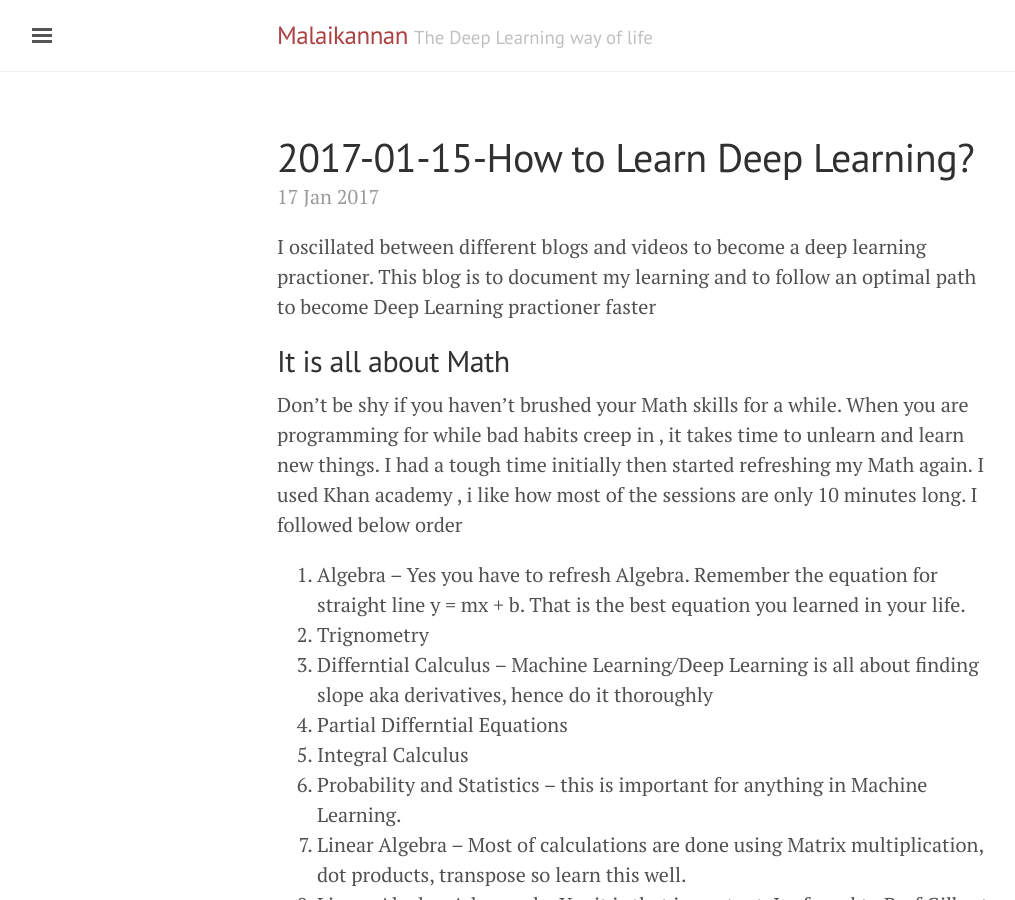
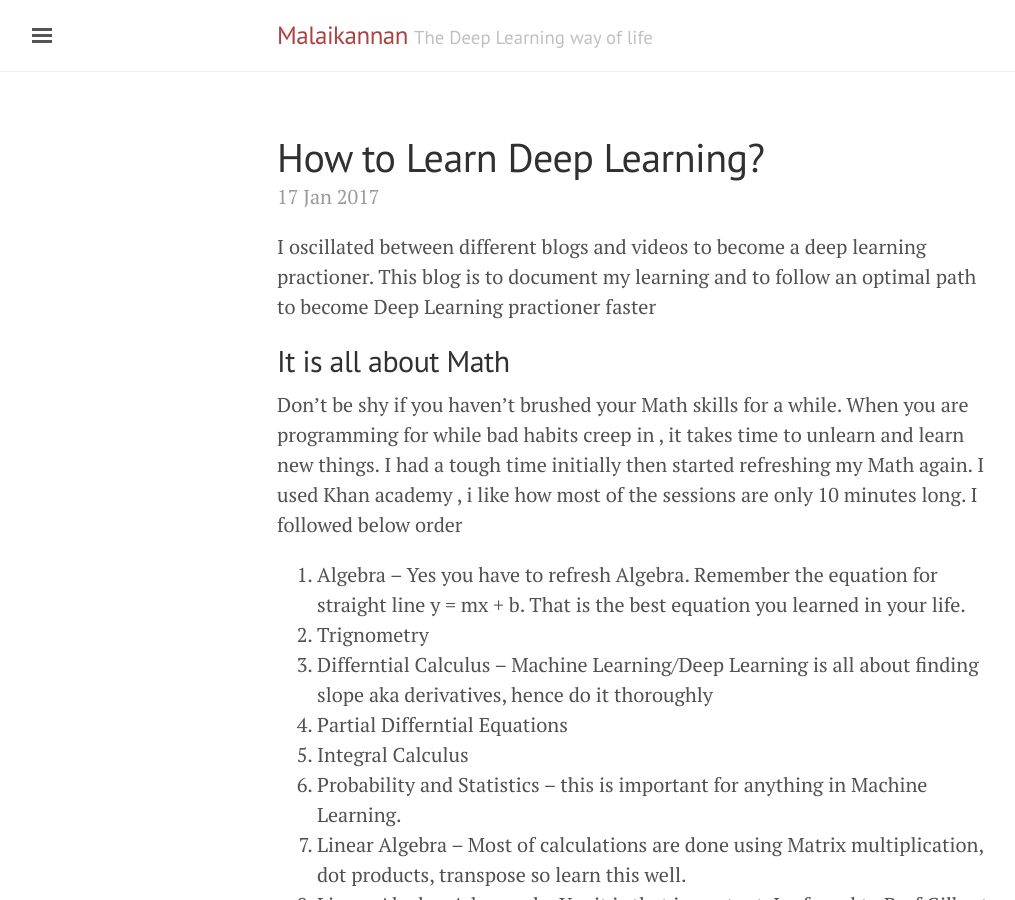
Before and after one commit to malaikannan/malaikannan.github.io, a Jekyll site: the page built from _posts/2017-01-16-how-to-learn-deep-learning.markdown, in a window 1280 px wide and 900 px high. Shown: the whole window, without its empty margins (3-1018 px from the left). Built offline with Jekyll 4.4.1, drawn with Linux system fonts in a browser that asks for light colours.

Commit message:
updated title

```diff
--- a/_posts/2017-01-16-how-to-learn-deep-learning.markdown
+++ b/_posts/2017-01-16-how-to-learn-deep-learning.markdown
@@ -1,6 +1,6 @@
 ---
 layout: post
-title: "2017-01-15-How to Learn Deep Learning?"
+title: "How to Learn Deep Learning?"
 date: "2017-01-16 23:42:51 -0800"
 ---
 
```
